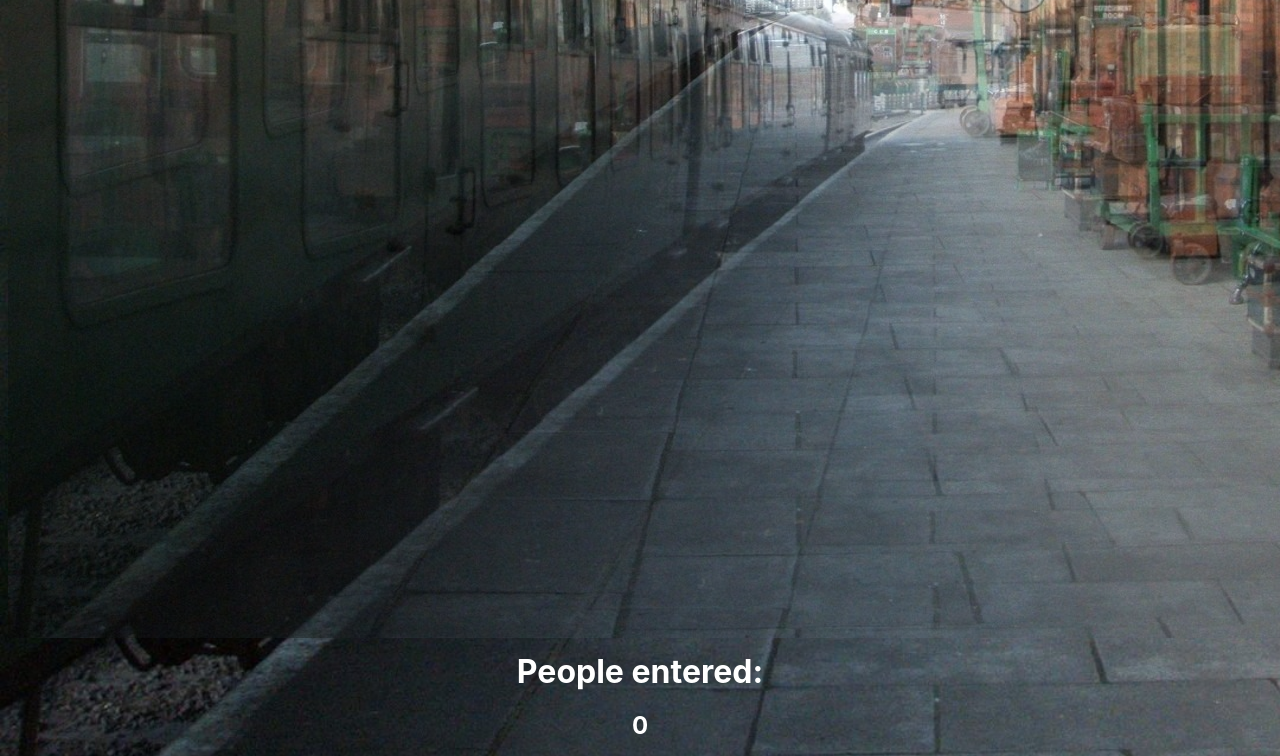
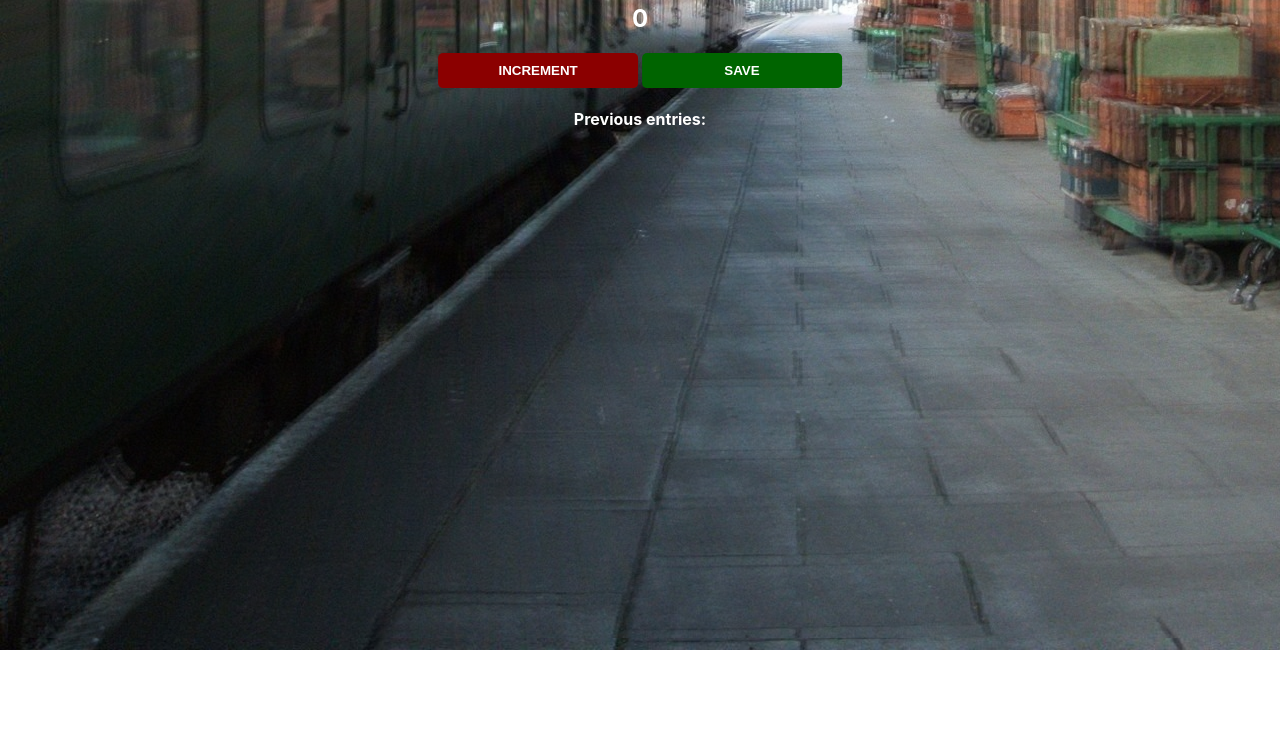
Before and after one commit to prashanthans91/Passenger-Count-App, a plain HTML site: page index.html in a window 1280 px wide. Shown: the part 570-1326 px from the top of the page. After the commit the page ends 1220 px from the top, so only its background shows below. Drawn offline with Linux system fonts and the light colour scheme.

Commit message:
Update index.html

```diff
--- a/index.html
+++ b/index.html
@@ -7,14 +7,16 @@
     <link rel="stylesheet" href="./index.css" />
   </head>
   <body>
-    <img src="./train-platform.jpg"/>
-    <h1>People entered:</h1>
-    <h2 id="count-el">0</h2>
-    <button id="increment-btn" onclick="increment()">INCREMENT</button>
-    <button id="save-btn" onclick="save()">SAVE</button>
-    <p id="save-el">Previous entries: </p>
-    <script src="./index.js">
-        nnerText
-    </script>
-</body>
+    <div class="container">
+      <img src="./train-platform.jpg" />
+      <div class="centered">
+        <h1>People entered:</h1>
+        <h2 id="count-el">0</h2>
+        <button id="increment-btn" onclick="increment()">INCREMENT</button>
+        <button id="save-btn" onclick="save()">SAVE</button>
+        <p id="save-el">Previous entries:</p>
+        <script src="./index.js"></script>
+      </div>
+    </div>
+  </body>
 </html>
```
